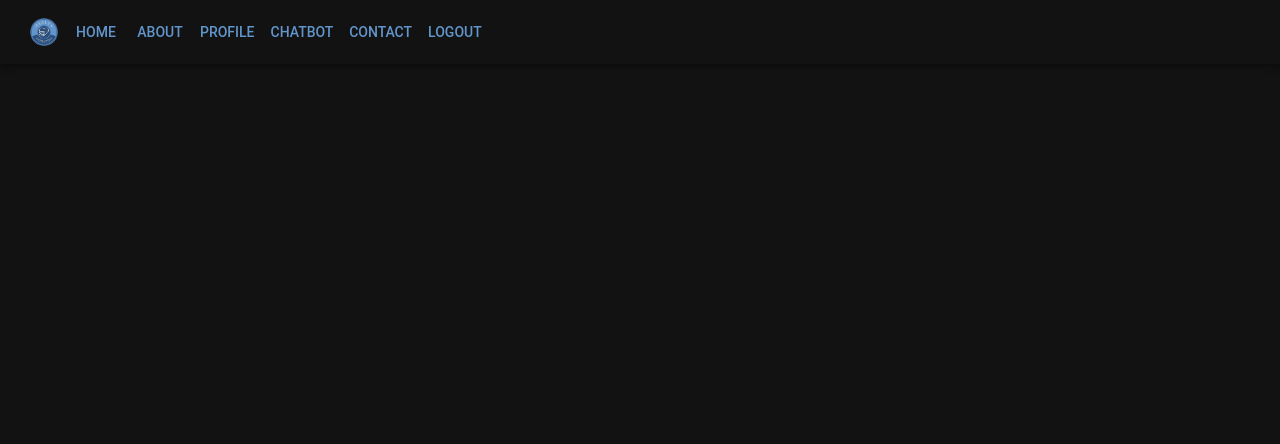
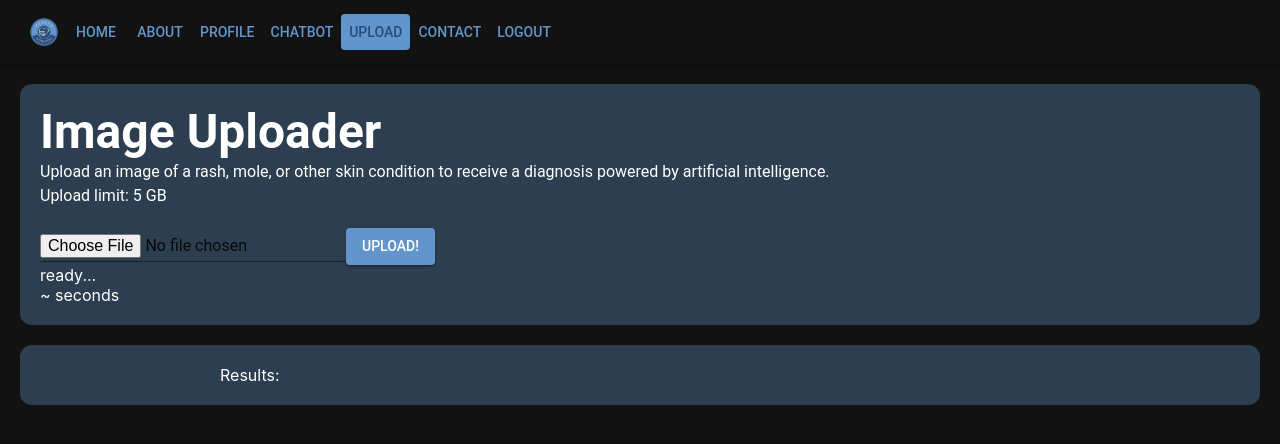
Before and after one commit to tannerhelton/EECS581, a React (Create React App) app in the folder frontend/: page /upload in a window 1280 px wide. Shown: the top 444 px of the page. Built offline with nearby package versions, Linux system fonts and the light colour scheme; no server answers; sample sign-in values are in the browser's storage.

Commit message:
Add file upload page and upload logic

```diff
--- a/frontend/src/App.js
+++ b/frontend/src/App.js
@@ -29,7 +29,8 @@ import {
   MLResults,
   Questionnaire,
   ContactUsPage,
-  ThankYouPage
+  ThankYouPage,
+  UploadPage
 } from "./screens";
 
 // Unauthenticated screens for sign-up and password reset
@@ -81,6 +82,10 @@ function App() {
             element={renderPrivateRoute(<ChatbotPage />)} // Private route for chatbot page
           />
           <Route
+            path="/upload"
+            element={renderPrivateRoute(<UploadPage />)} // Private route for image upload page
+          />
+          <Route
             path="/questionnaire"
             element={renderPrivateRoute(<Questionnaire db={db} />)} // Private route for questionnaire page
           />
--- a/frontend/src/components/AppToolbar.js
+++ b/frontend/src/components/AppToolbar.js
@@ -38,6 +38,7 @@ export default function AppToolbar({ user }) {
                     to={user ? "/chatbot" : "/login"}
                     label={user ? "Chatbot" : "Login"}
                 />
+                {user && <NavButton to="/upload" label="Upload" />}
                 <NavButton to="/contactus" label="Contact" />
                 {user && (
                     <Button color="primary" onClick={handleLogout}>
--- /dev/null
+++ b/frontend/src/screens/Auth/UploadPage.js
@@ -0,0 +1,75 @@
+// Logic for the file upload page. This page is only accessible to authenticated users.
+// Users can upload images of their skin and get feedback on the dangerousness from a machine learning model.
+
+// Import the necessary components and modules
+import React from "react";
+import { Button, Input, Typography } from "@mui/material";
+import "./css/UploadPage.css"; // Import the CSS file
+
+// Define the UploadPage component
+const UploadPage = () => {
+  return (<>
+    <div id="chatbotCard">
+      <Typography variant="h3">
+        <b>Image Uploader</b>
+      </Typography>
+
+      <Typography variant="body1">
+        Upload an image of a rash, mole, or other skin condition to receive a diagnosis powered by artificial intelligence.
+      </Typography>
+      <Typography variant="body1">Upload limit: 5 GB</Typography>
+      <br />
+      <form id='uploadForm' action='./' method='post' encType="multipart/form-data">
+        <Input type='file' id="file"></Input>
+        <Button
+          type="submit"
+          variant="contained"
+          color="primary"
+          id="chatbotSendButton"
+          onClick={uploadFile}
+        >Upload!</Button>
+      </form>
+      <div id="data">
+        <div id="progressNumber">ready...</div>
+        <div id="timeRemaining">~ seconds</div>
+    </div>
+    </div>
+    {/* results of the image upload from the ML model */}
+    <div id="uploadResultsCard">
+      Results:
+    </div>
+  </>);
+};
+
+// Export the UploadPage component for use in other parts of the app
+export default UploadPage;
+
+function uploadFile(event) {
+  const form = document.getElementById('uploadForm');
+  event.preventDefault();
+  if (document.getElementById('file').files[0].size > 5e+9) return alert('File is too big!');
+  const startTime = Date.now();
+  const request = new XMLHttpRequest();
+  request.upload.addEventListener('progress', (event) => {
+    const percent = (event.loaded / event.total) * 100;
+    document.getElementById('progressNumber').innerText = percent.toFixed(2) + '%';
+
+    document.getElementById('timeRemaining').innerText = timeRemaining(startTime, percent);
+
+    if (percent == 100) document.getElementById('progressNumber').innerText = 'Processing...';
+  });
+  request.addEventListener('load', () => {
+    document.getElementById('progressNumber').innerText = 'Done!';
+    const totalTime = (Date.now() - startTime) / 1000;
+    document.getElementById('timeRemaining').innerText = 'Took ' + Math.floor(totalTime / 60) + ' minutes and ' + Math.round(totalTime % 60) + ' seconds';
+  });
+  request.open('POST', './');
+  request.send(new FormData(form));
+  request.addEventListener('error', () => alert('Error uploading file!'));
+}
+
+function timeRemaining(startTime, percent) {
+  const timeRemaining = ((100 - percent) * (Date.now() - startTime)) / (1000 * percent);
+  if (timeRemaining > 60) return Math.floor(timeRemaining / 60) + ' minutes and ' + Math.round(timeRemaining % 60) + ' seconds';
+  return Math.round(timeRemaining) + ' seconds';
+}
--- /dev/null
+++ b/frontend/src/screens/Auth/css/UploadPage.css
@@ -0,0 +1,9 @@
+#uploadResultsCard {
+    background-color: #2c3e50;
+    border-radius: 12px;
+    color: white;
+    display: flex;
+    flex-direction: column;
+    padding: 20px 200px;
+    margin: 20px 20px;
+}
--- a/frontend/src/screens/index.js
+++ b/frontend/src/screens/index.js
@@ -2,6 +2,7 @@ export { default as HomePage } from "./UnAuth/HomePage";
 export { default as AuthHomePage } from "./Auth/AuthHomePage";
 export { default as LoginPage } from "./UnAuth/LoginPage";
 export { default as ChatbotPage } from "./Auth/ChatbotPage";
+export { default as UploadPage } from "./Auth/UploadPage";
 export { default as ProfilePage } from "./Auth/ProfilePage";
 export { default as AboutPage } from "./UnAuth/AboutPage";
 export { default as MLResults } from "./Auth/MLResults";
```
